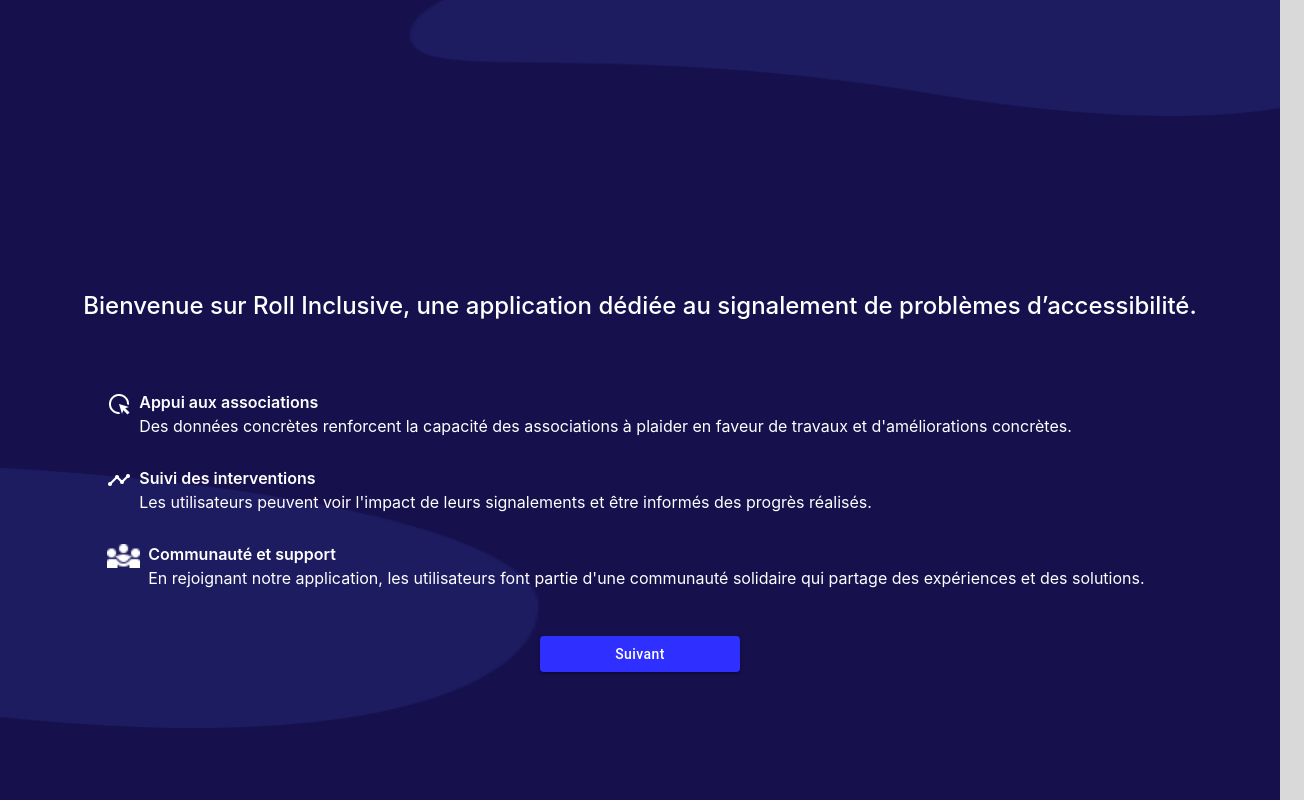
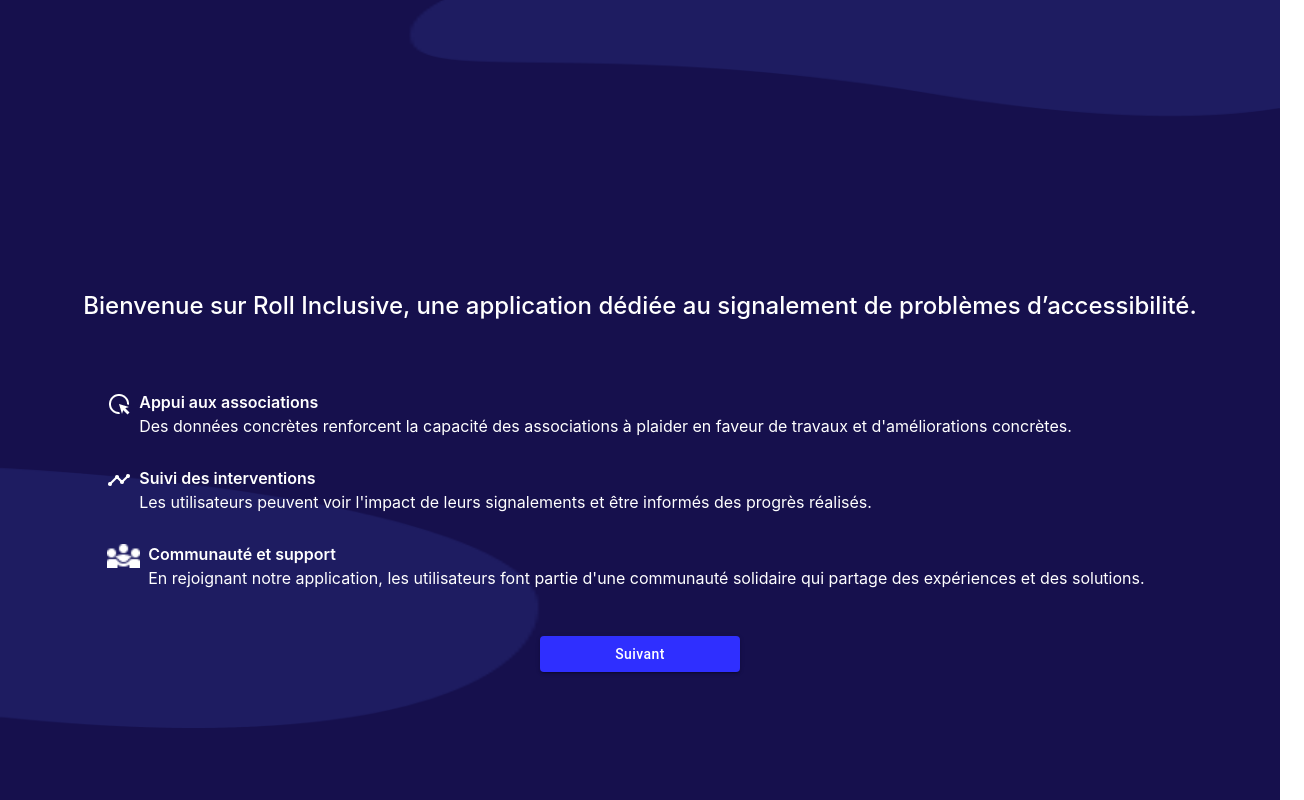
Before and after one commit to Natnat94/LionelChallenge, a React (Create React App) app in the folder client/: page / in a window 1280 px wide. Both pictures are taken after a click on the button "Suivant". Shown: the whole page, 1304 px wide, since content can reach past the window. Built offline with nearby package versions, Linux system fonts and the light colour scheme.

Commit message:
Fix padding

```diff
--- a/client/src/main-app/pages/instructions-page/instructions-page-component.scss
+++ b/client/src/main-app/pages/instructions-page/instructions-page-component.scss
@@ -7,7 +7,7 @@
   width: 100%;
   background-color: #d9d9d9;
   color: white;
-  padding: 0px 24px 128px;
+  padding-bottom: 128px;
   overflow: hidden;
 
   .instruction-page-content {
```
